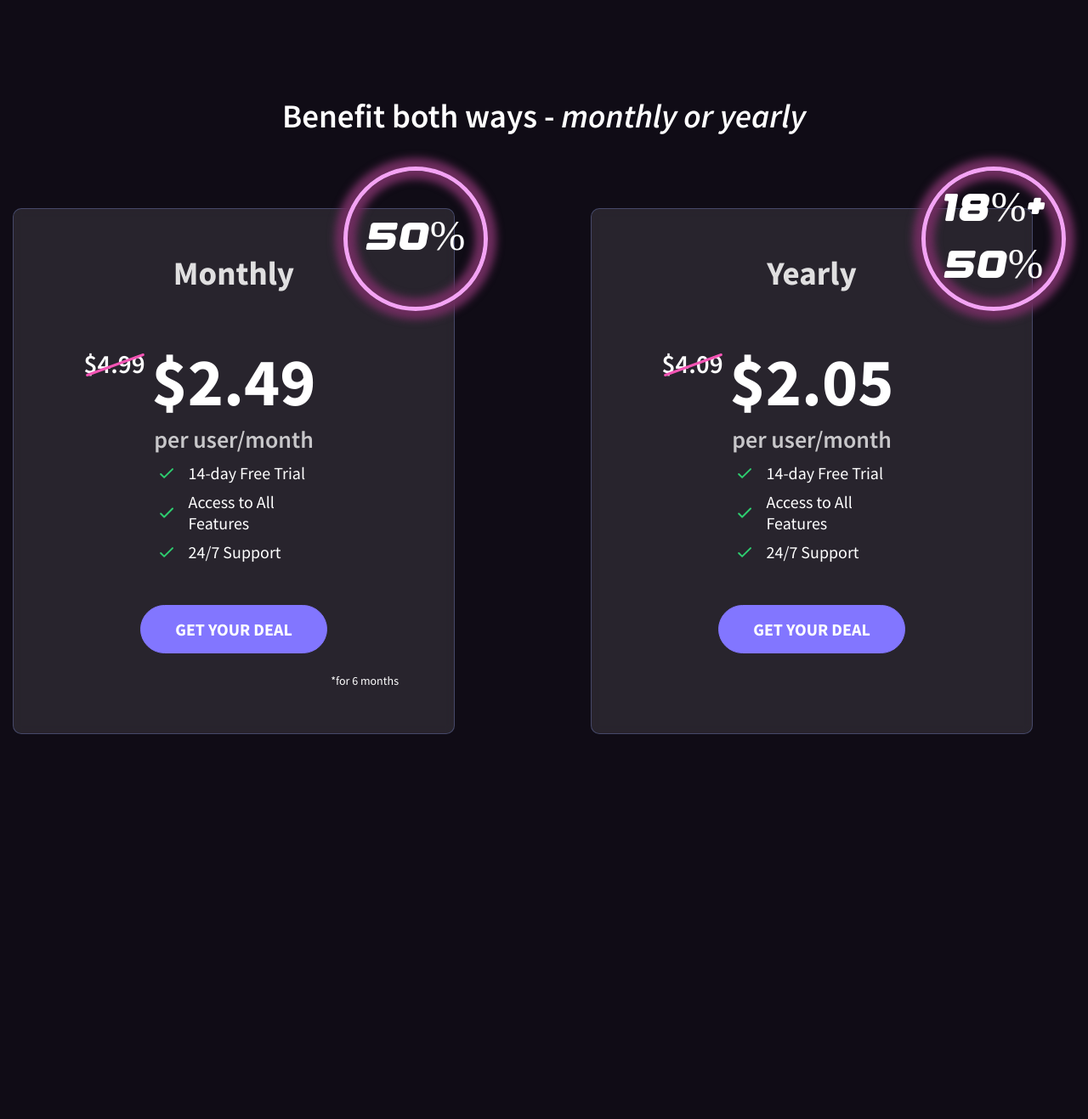
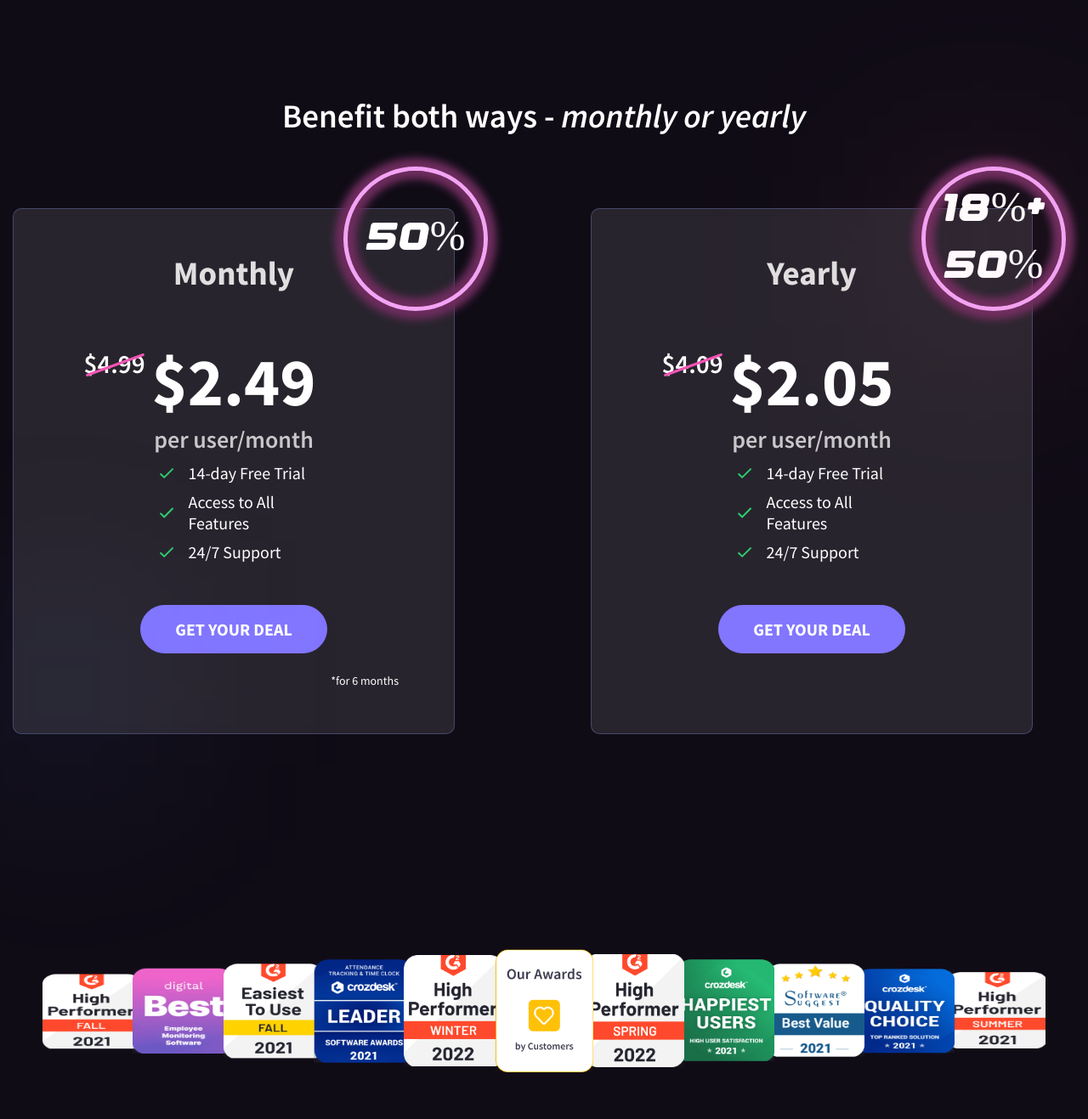
Before and after one commit to emanuelmnatsakanyan/evistep-task, a plain HTML site: page index.html in a window 1280 px wide. Shown: the part 790-2107 px from the top of the page at 85% size. Before the commit the page ends 1854 px from the top, so only its background shows below. Drawn offline with nearby package versions, Linux system fonts and the light colour scheme.

Commit message:
Added rewards

```diff
--- a/css/media.css
+++ b/css/media.css
@@ -4,9 +4,20 @@
         gap: 80px;
         align-items: center;
     }
+    .sub__discount p {
+        font-size: 45px;
+    }
 }
 
 @media (max-width: 992px) {
+    .first-section {
+        margin-bottom: 80px;
+    }
+
+    .second-section {
+        margin-bottom: 80px;
+    }
+
     .fs__container {
         flex-direction: column;
     }
@@ -25,6 +36,7 @@
     br {
         display: none;
     }
+
     .sub__discount p {
         font-size: 35px;
     }
@@ -79,6 +91,7 @@
     .sub__feature {
         font-size: 14px;
     }
+
     .sub__btn {
         margin-top: 30px;
         margin-bottom: 10px;
@@ -108,20 +121,28 @@
 }
 
 @media (max-width:400px) {
+    .sub__card {
+        padding: 20px 30px;
+    }
+
     .sub__price {
         font-size: 30px;
     }
+
     .sub__time {
         font-size: 25px;
     }
+
     .sub__price::before {
         font-size: 16px;
         left: -50px;
     }
+
     .sub__price::after {
         width: 40px;
         left: -50px;
     }
+
     .sub__pum {
         font-size: 14px;
         margin-bottom: 20px;
--- a/css/style.css
+++ b/css/style.css
@@ -308,7 +308,6 @@ body {
     font-family: 'Design';
     font-weight: 400;
     font-size: 50px;
-
 }
 
 .sub__dur {
@@ -320,4 +319,66 @@ body {
 .y_sub__price::before {
     content: '$4.09';
 }
+
+.sub__neon {
+    position: absolute;
+    filter: blur(115px);
+    width: 200px;
+    height: 200px;
+}
+
+.red_sub__neon {
+    top: -50px;
+    right: -40px;
+    background: rgba(253, 119, 159, 0.1);
+}
+
+.blue_sub__neon {
+    bottom: -50px;
+    left: -40px;
+    background: rgba(99, 133, 253, 0.1);
+}
+
 /* ----- End Second Section ----- */
+
+
+/* ----- Third Section ----- */
+
+.third-section {
+    margin-bottom: 100px;
+}
+.swiper {
+    width: 100%;
+    height: 250px;
+}
+
+.swiper-slide {
+    width: 100px;
+    display: -webkit-box;
+    display: -ms-flexbox;
+    display: -webkit-flex;
+    display: flex;
+    -webkit-box-pack: center;
+    -ms-flex-pack: center;
+    -webkit-justify-content: center;
+    justify-content: center;
+    -webkit-box-align: center;
+    -ms-flex-align: center;
+    -webkit-align-items: center;
+    align-items: center;
+}
+
+.swiper-slide img {
+    display: block;
+    width: 100%;
+    object-fit: cover;
+}
+.reward {
+    box-sizing: content-box;
+
+}
+
+.customer__reward {
+    z-index: 5;
+}
+/* ----- End Third Section */
--- a/index.html
+++ b/index.html
@@ -7,6 +7,7 @@
     <meta name="viewport" content="width=device-width, initial-scale=1.0">
     <link rel="stylesheet" href="./css/style.css">
     <link rel="stylesheet" href="./css/media.css">
+    <link rel="stylesheet" href="https://cdn.jsdelivr.net/npm/swiper/swiper-bundle.min.css" />
     <link rel="shortcut icon" href="./img/logo.svg" type="image/x-icon">
     <title>WebFork</title>
 </head>
@@ -76,6 +77,8 @@
                     <div class="sub__discount">
                         <p>50%</p>
                     </div>
+                    <div class="sub__neon blue_sub__neon">
+                    </div>
                 </figure>
                 <figure class="sub__card">
                     <figcaption class="sub__time">Yearly</figcaption>
@@ -100,10 +103,55 @@
                         <p>18%+
                             50%</p>
                     </div>
+                    <div class="sub__neon red_sub__neon">
+                    </div>
                 </figure>
             </div>
         </section>
+        <section class="third-section">
+            <div class="swiper mySwiper">
+                <div class="swiper-wrapper">
+                    <div class="swiper-slide">
+                        <img class="reward" src="./img/partner 1.png" alt="reward">
+                    </div>
+                    <div class="swiper-slide">
+                        <img class="reward" src="./img/partner 2.png" alt="reward">
+                    </div>
+                    <div class="swiper-slide">
+                        <img class="reward" src="./img/partner 3.png" alt="reward">
+                    </div>
+                    <div class="swiper-slide">
+                        <img class="reward" src="./img/partner 4.png" alt="reward">
+                    </div>
+                    <div class="swiper-slide">
+                        <img class="reward" src="./img/partner 5.png" alt="reward">
+                    </div>
+                    <div class="swiper-slide">
+                        <img class="customer__reward" src="./img/partner.png" alt="reward">
+                    </div>
+                    <div class="swiper-slide">
+                        <img class="reward" src="./img/partner 6.png" alt="reward">
+                    </div>
+                    <div class="swiper-slide">
+                        <img class="reward" src="./img/partner 7.png" alt="reward">
+                    </div>
+                    <div class="swiper-slide">
+                        <img  class="reward"src="./img/partner 8.png" alt="reward">
+                    </div>
+                    <div class="swiper-slide">
+                        <img class="reward" src="./img/partner 9.png" alt="reward">
+                    </div>
+                    <div class="swiper-slide">
+                        <img class="reward" src="./img/partner 10.png" alt="reward">
+                    </div>
+                </div>
+                <div class="swiper-pagination"></div>
+            </div>
+        </section>
     </main>
+
+    <script src="https://cdn.jsdelivr.net/npm/swiper/swiper-bundle.min.js"></script>
+    <script src="./js/main.js"></script>
 </body>
 
 </html>
--- /dev/null
+++ b/js/main.js
@@ -0,0 +1,20 @@
+var swiper = new Swiper(".mySwiper", {
+    slidesPerView: 11,
+    spaceBetween: 0,
+    pagination: {
+        el: ".swiper-pagination",
+        clickable: true,
+    },
+    grabCursor: true,
+});
+
+const rewards = document.querySelectorAll('.reward')
+
+rewards.forEach((reward, i) => {
+    if (i < rewards.length / 2) {
+        reward.style.transform = `scaleY(${0.6 + ((i + 1) * 0.08)}) translateX(${50 - (i * 10)}px)`
+    } else {
+        reward.style.transform = `scaleY(${1.32 - ((i - 1) * 0.08)}) translateX(${(4 - i) * 10}px)`
+        reward.style.zIndex = 4 - i
+    }
+})
```
Also changed, not shown: img/partner 1.png (added), img/partner 10.png (added), img/partner 2.png (added), img/partner 3.png (added), img/partner 4.png (added), img/partner 5.png (added), img/partner 6.png (added), img/partner 7.png (added), img/partner 8.png (added), img/partner 9.png (added), img/partner.png (added).
